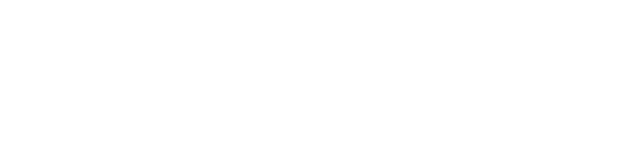
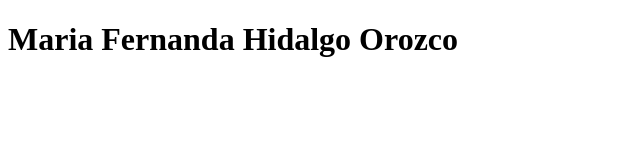
Before and after one commit to fehiora/practicagrupo3, a plain HTML site: page index.html in a window 1280 px wide. Shown: the whole page, without its empty margins (0-640 px from the left). Drawn offline with Linux system fonts and the light colour scheme.

Commit message:
Primer h1

```diff
--- a/index.html
+++ b/index.html
@@ -8,7 +8,7 @@
 <body>
     <main>
         <header>
-
+            <h1>Maria Fernanda Hidalgo Orozco</h1>
         </header>
     </main>
 </body>
```
